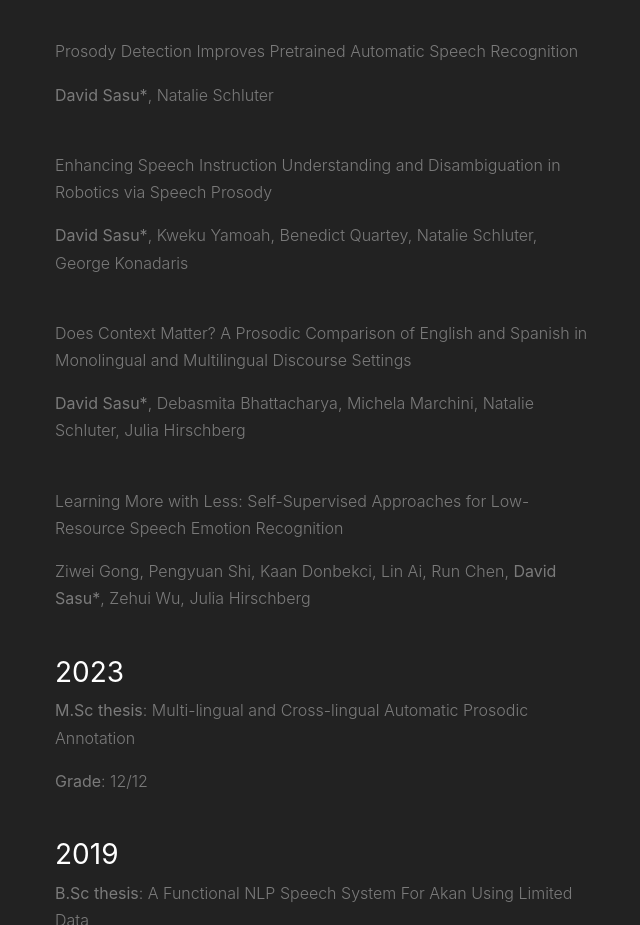
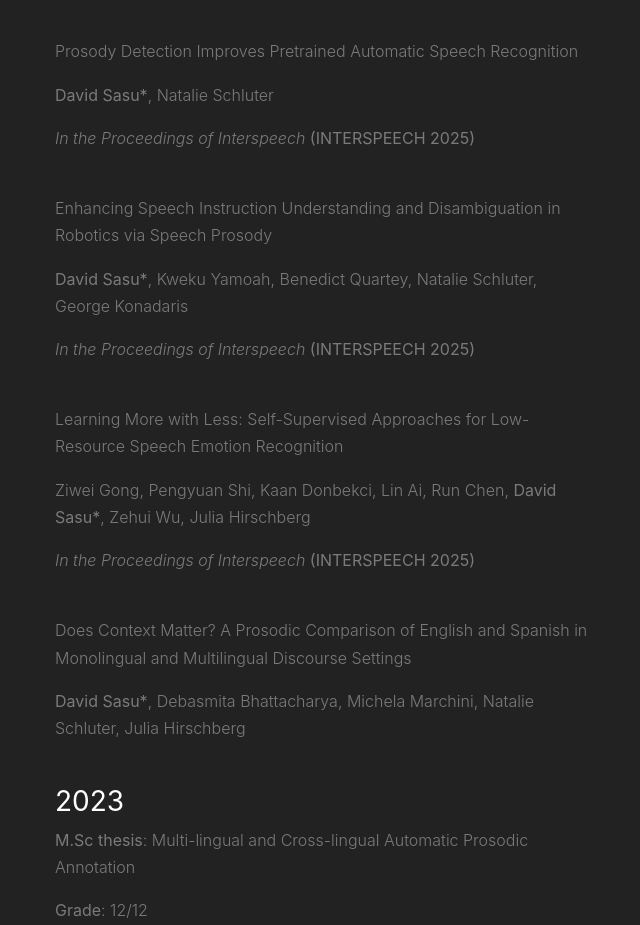
Before and after one commit to sasudavid/dsasu, a plain HTML site: page index.html in a window 1280 px wide. Shown: the part 2680-3605 px from the top of the page, without its empty margins (30-670 px from the left). Drawn offline with nearby package versions, Linux system fonts and the light colour scheme.

Commit message:
Update index.html

```diff
--- a/index.html
+++ b/index.html
@@ -236,15 +236,18 @@
 					<br>
 					<p>Prosody Detection Improves Pretrained Automatic Speech Recognition</p>
 					<p><b>David Sasu*</b>, Natalie Schluter</p>
+					<p><i>In the Proceedings of Interspeech </i><b>(INTERSPEECH 2025)</b></p>
 					<br>
 					<p>Enhancing Speech Instruction Understanding and Disambiguation in Robotics via Speech Prosody</p>
 					<p><b>David Sasu*</b>, Kweku Yamoah, Benedict Quartey, Natalie Schluter, George Konadaris</p>
+					<p><i>In the Proceedings of Interspeech </i><b>(INTERSPEECH 2025)</b></p>
+					<br>
+					<p>Learning More with Less: Self-Supervised Approaches for Low-Resource Speech Emotion Recognition</p>
+					<p>Ziwei Gong, Pengyuan Shi, Kaan Donbekci, Lin Ai, Run Chen, <b>David Sasu*</b>, Zehui Wu, Julia Hirschberg </p>
+					<p><i>In the Proceedings of Interspeech </i><b>(INTERSPEECH 2025)</b></p>
 					<br>
 					<p>Does Context Matter? A Prosodic Comparison of English and Spanish in Monolingual and Multilingual Discourse Settings</p>
 					<p><b>David Sasu*</b>, Debasmita Bhattacharya, Michela Marchini, Natalie Schluter, Julia Hirschberg</p>
-					<br>
-					<p>Learning More with Less: Self-Supervised Approaches for Low-Resource Speech Emotion Recognition</p>
-					<p>Ziwei Gong, Pengyuan Shi, Kaan Donbekci, Lin Ai, Run Chen, <b>David Sasu*</b>, Zehui Wu, Julia Hirschberg </p>
 					<br>
 					<h3><strong>2023</strong></h3>
 					<p><b>M.Sc thesis</b>: Multi-lingual and Cross-lingual Automatic Prosodic Annotation</p>
```
